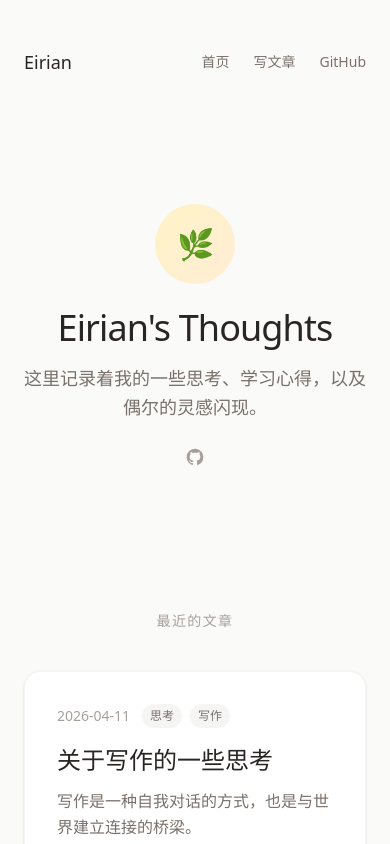
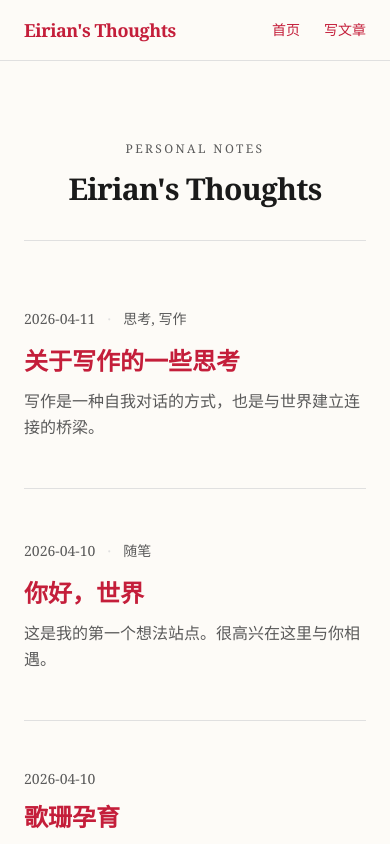
Before and after one commit to Eirian-design/my-thoughts, a Next.js app: page / in a window 390 px wide. Shown: the top 844 px of the page. Built offline with nearby package versions, Linux system fonts and the light colour scheme.

Commit message:
style: 改造成华尔街日报阅读风格 - 衬线字体、简洁排版

```diff
--- a/src/app/globals.css
+++ b/src/app/globals.css
@@ -1,18 +1,77 @@
 @import "tailwindcss";
 
 :root {
-  --background: #fafaf9;
-  --foreground: #1c1917;
+  --bg: #fdfbf7;
+  --text: #1a1a1a;
+  --text-light: #5a5a5a;
+  --accent: #c41e3a;
+  --border: #e0e0e0;
 }
 
 @media (prefers-color-scheme: dark) {
   :root {
-    --background: #1c1917;
-    --foreground: #fafaf9;
+    --bg: #1a1a1a;
+    --text: #e5e5e5;
+    --text-light: #a0a0a0;
+    --accent: #e85d75;
+    --border: #333;
   }
 }
 
 body {
-  background: var(--background);
-  color: var(--foreground);
+  background: var(--bg);
+  color: var(--text);
+  font-family: Georgia, "Times New Roman", Times, serif;
+  line-height: 1.75;
+  -webkit-font-smoothing: antialiased;
 }
+
+/* 标题字体 */
+h1, h2, h3, h4, h5, h6 {
+  font-family: Georgia, "Times New Roman", Times, serif;
+  font-weight: 600;
+  line-height: 1.3;
+}
+
+/* 链接样式 */
+a {
+  color: var(--accent);
+  text-decoration: none;
+}
+
+a:hover {
+  text-decoration: underline;
+}
+
+/* 文章内容样式 */
+.prose p {
+  margin-bottom: 1.5em;
+  text-align: justify;
+  hyphens: auto;
+}
+
+.prose h2 {
+  font-size: 1.5em;
+  margin-top: 2em;
+  margin-bottom: 0.75em;
+}
+
+.prose h3 {
+  font-size: 1.25em;
+  margin-top: 1.5em;
+  margin-bottom: 0.5em;
+}
+
+.prose blockquote {
+  border-left: 3px solid var(--accent);
+  padding-left: 1em;
+  margin: 1.5em 0;
+  font-style: italic;
+  color: var(--text-light);
+}
+
+/* 选中文本样式 */
+::selection {
+  background: var(--accent);
+  color: white;
+}
--- a/src/app/layout.tsx
+++ b/src/app/layout.tsx
@@ -13,21 +13,31 @@ export default function RootLayout({
 }>) {
   return (
     <html lang="zh-CN">
-      <body className="min-h-screen bg-stone-50 text-stone-800 antialiased">
-        <div className="max-w-2xl mx-auto px-6 py-12">
-          <header className="flex justify-between items-center mb-16">
-            <a href="/" className="text-lg font-medium text-stone-800 hover:text-amber-600 transition-colors">
-              Eirian
-            </a>
-            <nav className="flex gap-6 text-sm text-stone-500">
-              <a href="/" className="hover:text-stone-800 transition-colors">首页</a>
-              <a href="/admin" className="hover:text-stone-800 transition-colors">写文章</a>
-              <a href="https://github.com/Eirian-design" target="_blank" rel="noopener noreferrer" className="hover:text-stone-800 transition-colors">GitHub</a>
-            </nav>
+      <body>
+        <div className="min-h-screen flex flex-col">
+          {/* 顶部导航 - 简洁风格 */}
+          <header className="border-b border-[var(--border)] py-4">
+            <div className="max-w-[680px] mx-auto px-6 flex justify-between items-center">
+              <a href="/" className="text-lg font-bold tracking-tight hover:opacity-70 transition-opacity">
+                Eirian's Thoughts
+              </a>
+              <nav className="flex gap-6 text-sm text-[var(--text-light)]">
+                <a href="/" className="hover:text-[var(--text)] transition-colors">首页</a>
+                <a href="/admin" className="hover:text-[var(--text)] transition-colors">写文章</a>
+              </nav>
+            </div>
           </header>
-          <main>{children}</main>
-          <footer className="mt-20 pt-8 border-t border-stone-200 text-center">
-            <p className="text-sm text-stone-400">© {new Date().getFullYear()} Eirian. All rights reserved.</p>
+
+          <main className="flex-1">
+            <div className="max-w-[680px] mx-auto px-6 py-12">
+              {children}
+            </div>
+          </main>
+
+          <footer className="border-t border-[var(--border)] py-8 text-center">
+            <p className="text-sm text-[var(--text-light)]">
+              © {new Date().getFullYear()} Eirian. All rights reserved.
+            </p>
           </footer>
         </div>
       </body>
--- a/src/app/page.tsx
+++ b/src/app/page.tsx
@@ -2,83 +2,48 @@ import Link from "next/link";
 import { posts } from "../data/posts";
 
 export default function Home() {
-  // 按日期排序，最新的在前面
   const sortedPosts = [...posts].sort((a, b) =>
     new Date(b.date).getTime() - new Date(a.date).getTime()
   );
 
   return (
-    <div className="space-y-20">
-      {/* Hero 部分 */}
-      <section className="py-16 text-center">
-        <div className="inline-flex items-center justify-center w-20 h-20 rounded-full bg-gradient-to-br from-amber-100 to-orange-100 mb-6">
-          <span className="text-3xl">🌿</span>
-        </div>
-        <h1 className="text-4xl font-light text-stone-800 mb-4 tracking-tight">
+    <div className="space-y-16">
+      {/* 标题区 */}
+      <section className="text-center py-8 border-b border-[var(--border)]">
+        <p className="text-xs uppercase tracking-[0.2em] text-[var(--text-light)] mb-3">
+          Personal Notes
+        </p>
+        <h1 className="text-3xl font-serif font-medium tracking-tight">
           Eirian's Thoughts
         </h1>
-        <p className="text-lg text-stone-500 max-w-md mx-auto leading-relaxed">
-          这里记录着我的一些思考、学习心得，以及偶尔的灵感闪现。
-        </p>
-        <div className="flex justify-center gap-3 mt-6">
-          <a
-            href="https://github.com/Eirian-design"
-            target="_blank"
-            rel="noopener noreferrer"
-            className="text-stone-400 hover:text-stone-600 transition-colors"
-          >
-            <svg className="w-5 h-5" fill="currentColor" viewBox="0 0 24 24">
-              <path fillRule="evenodd" d="M12 2C6.477 2 2 6.484 2 12.017c0 4.425 2.865 8.18 6.839 9.504.5.092.682-.217.682-.483 0-.237-.008-.868-.013-1.703-2.782.605-3.369-1.343-3.369-1.343-.454-1.158-1.11-1.466-1.11-1.466-.908-.62.069-.608.069-.608 1.003.07 1.531 1.032 1.531 1.032.892 1.53 2.341 1.088 2.91.832.092-.647.35-1.088.636-1.338-2.22-.253-4.555-1.113-4.555-4.951 0-1.093.39-1.988 1.029-2.688-.103-.253-.446-1.272.098-2.65 0 0 .84-.27 2.75 1.026A9.564 9.564 0 0112 6.844c.85.004 1.705.115 2.504.337 1.909-1.296 2.747-1.027 2.747-1.027.546 1.379.202 2.398.1 2.651.64.7 1.028 1.595 1.028 2.688 0 3.848-2.339 4.695-4.566 4.943.359.309.678.92.678 1.855 0 1.338-.012 2.419-.012 2.747 0 .268.18.58.688.482A10.019 10.019 0 0022 12.017C22 6.484 17.522 2 12 2z" clipRule="evenodd" />
-            </svg>
-          </a>
-        </div>
       </section>
 
-      {/* 文章列表 */}
-      <section>
-        <h2 className="text-sm font-medium text-stone-400 uppercase tracking-widest mb-10 text-center">
-          最近的文章
+      {/* 文章列表 - WSJ 风格 */}
+      <section className="space-y-12">
+        {sortedPosts.map((post) => (
+          <article key={post.id} className="pb-12 border-b border-[var(--border)] last:border-0">
+            <div className="flex items-center gap-3 mb-3">
+              <time className="text-sm text-[var(--text-light)]">{post.date}</time>
+              {post.tags.length > 0 && (
+                <>
+                  <span className="text-[var(--border)]">·</span>
+                  <span className="text-sm text-[var(--text-light)]">
+                    {post.tags.join(", ")}
+                  </span>
+                </>
+              )}
+            </div>
+            <Link href={`/post/${post.id}`} className="block group">
+              <h2 className="text-2xl font-serif font-medium mb-3 group-hover:text-[var(--accent)] transition-colors">
+                {post.title}
               </h2>
-        <div className="grid gap-8">
-          {sortedPosts.map((post) => (
-            <article
-              key={post.id}
-              className="group relative bg-white rounded-2xl p-8 shadow-sm hover:shadow-md transition-all duration-300 border border-stone-100"
-            >
-              <Link href={`/post/${post.id}`} className="block">
-                <div className="flex items-center gap-3 mb-4">
-                  <time className="text-sm text-stone-400">{post.date}</time>
-                  <div className="flex gap-2">
-                    {post.tags.map((tag) => (
-                      <span
-                        key={tag}
-                        className="text-xs px-2 py-1 rounded-full bg-stone-100 text-stone-500"
-                      >
-                        {tag}
-                      </span>
-                    ))}
-                  </div>
-                </div>
-                <h3 className="text-2xl font-normal text-stone-800 group-hover:text-amber-600 transition-colors mb-3">
-                  {post.title}
-                </h3>
-                <p className="text-stone-500 leading-relaxed mb-4">
+              <p className="text-[var(--text-light)] leading-relaxed">
                 {post.excerpt}
               </p>
-                <span className="inline-flex items-center text-sm text-amber-600 group-hover:translate-x-1 transition-transform">
-                  阅读全文
-                  <svg className="w-4 h-4 ml-1" fill="none" stroke="currentColor" viewBox="0 0 24 24">
-                    <path strokeLinecap="round" strokeLinejoin="round" strokeWidth={2} d="M9 5l7 7-7 7" />
-                  </svg>
-                </span>
             </Link>
           </article>
         ))}
-        </div>
       </section>
-
-      {/* 底部留白 */}
-      <div className="h-8" />
     </div>
   );
 }
--- a/src/app/post/[id]/page.tsx
+++ b/src/app/post/[id]/page.tsx
@@ -12,8 +12,8 @@ export default async function PostPage({ params }: { params: Promise<{ id: strin
   if (!post) {
     return (
       <div className="text-center py-20">
-        <p className="text-stone-400 mb-4">文章不存在</p>
-        <Link href="/" className="text-amber-600 hover:underline">
+        <p className="text-[var(--text-light)] mb-4">文章不存在</p>
+        <Link href="/" className="text-[var(--accent)] hover:underline">
           返回首页
         </Link>
       </div>
@@ -21,40 +21,49 @@ export default async function PostPage({ params }: { params: Promise<{ id: strin
   }
 
   return (
-    <article className="space-y-8">
-      <header className="space-y-4">
+    <article className="max-w-[640px] mx-auto">
+      {/* 返回链接 */}
+      <Link
+        href="/"
+        className="inline-flex items-center text-sm text-[var(--text-light)] hover:text-[var(--text)] transition-colors mb-12"
+      >
+        ← 返回首页
+      </Link>
+
+      {/* 文章头部 */}
+      <header className="mb-12 pb-8 border-b border-[var(--border)]">
+        <div className="flex items-center gap-3 mb-4">
+          <time className="text-sm text-[var(--text-light)]">{post.date}</time>
+          {post.tags.length > 0 && (
+            <>
+              <span className="text-[var(--border)]">·</span>
+              <span className="text-sm text-[var(--text-light)]">
+                {post.tags.join(", ")}
+              </span>
+            </>
+          )}
+        </div>
+        <h1 className="text-3xl md:text-4xl font-serif font-medium leading-tight">
+          {post.title}
+        </h1>
+      </header>
+
+      {/* 文章内容 */}
+      <div className="prose">
+        {post.content.split("\n\n").map((paragraph, i) => (
+          <p key={i}>{paragraph}</p>
+        ))}
+      </div>
+
+      {/* 底部导航 */}
+      <nav className="mt-16 pt-8 border-t border-[var(--border)]">
         <Link
           href="/"
-          className="inline-flex items-center text-sm text-stone-400 hover:text-stone-600 transition-colors"
+          className="text-[var(--accent)] hover:underline"
         >
-          <svg className="w-4 h-4 mr-1" fill="none" stroke="currentColor" viewBox="0 0 24 24">
-            <path strokeLinecap="round" strokeLinejoin="round" strokeWidth={2} d="M15 19l-7-7 7-7" />
-          </svg>
-          返回首页
+          ← 返回首页
         </Link>
-        <div className="flex items-center gap-3">
-          <time className="text-sm text-stone-400">{post.date}</time>
-          <div className="flex gap-2">
-            {post.tags.map((tag) => (
-              <span
-                key={tag}
-                className="text-xs px-2 py-1 rounded-full bg-stone-100 text-stone-500"
-              >
-                {tag}
-              </span>
-            ))}
-          </div>
-        </div>
-        <h1 className="text-4xl font-light text-stone-800">{post.title}</h1>
-      </header>
-
-      <div className="prose prose-stone prose-lg max-w-none py-8 border-t border-b border-stone-100">
-        {post.content.split("\n\n").map((paragraph, i) => (
-          <p key={i} className="text-stone-600 leading-relaxed whitespace-pre-line">
-            {paragraph}
-          </p>
-        ))}
-      </div>
+      </nav>
     </article>
   );
 }
```
Lines whose indentation alone changed are shown as unchanged.
